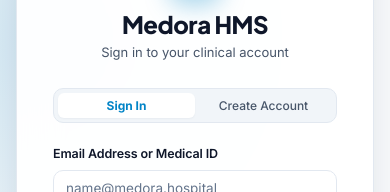
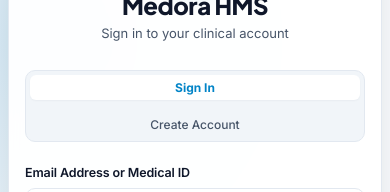
Before and after one commit to Sameer335-prog/Hospital-Management-System, a React (Vite) app in the folder web/: page /login in a window 390 px wide. Shown: the part 130-322 px from the top of the page. Built offline with nearby package versions, Linux system fonts and the light colour scheme; no server answers; the database is empty.

Commit message:
fix(mobile): skip landing page on mobile and improve login UI

```diff
--- a/web/src/legacy/legacy.css
+++ b/web/src/legacy/legacy.css
@@ -2033,7 +2033,7 @@
     padding: 0 12px !important;
     display: flex !important;
     align-items: center !important;
-    justifyContent: space-between !important;
+    justify-content: space-between !important;
     gap: 8px !important;
     border-bottom: 1px solid var(--c-border) !important;
     background: var(--c-surface) !important;
@@ -2110,7 +2110,19 @@
     gap: 12px !important;
   }
 
-  /* 7. Full Touch-Friendly Tables with Horizontal Momentum */
+  /* 7. Login Card & Forms Mobile Adjustments */
+  .login-wrap {
+    padding: 16px 8px !important;
+  }
+  .login-card {
+    padding: 24px 16px !important;
+  }
+  .login-card > div[style*="display: flex"] {
+    flex-direction: column !important;
+    gap: 12px !important;
+  }
+
+  /* 8. Full Touch-Friendly Tables with Horizontal Momentum */
   .table-responsive,
   .table-container {
     width: 100% !important;
--- a/web/src/pages/Landing/LandingPage.jsx
+++ b/web/src/pages/Landing/LandingPage.jsx
@@ -1,4 +1,4 @@
-import React, { useState } from 'react';
+import React, { useState, useEffect } from 'react';
 import { useNavigate } from 'react-router-dom';
 import { useClinicProfile, switchActiveClinic } from '../../utils/clinicConfig.js';
 import { SUBSCRIPTION_PLANS } from '../../utils/subscriptionConfig.js';
@@ -7,6 +7,13 @@
 export default function LandingPage() {
   const navigate = useNavigate();
   const clinic = useClinicProfile();
+
+  useEffect(() => {
+    // If the user is on a mobile device, skip the landing page and go straight to login
+    if (window.innerWidth <= 768) {
+      navigate('/login', { replace: true });
+    }
+  }, [navigate]);
 
   // Gemini AI Clinic Website Generator State
   const [promptInput, setPromptInput] = useState('Al-Shifa Heart & Vascular Center, Lahore');
```
